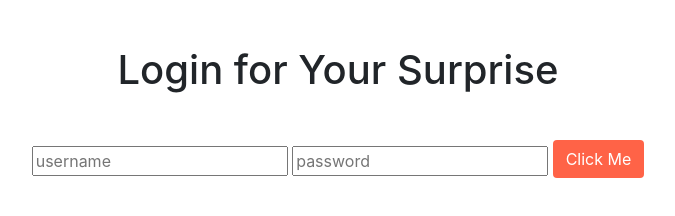
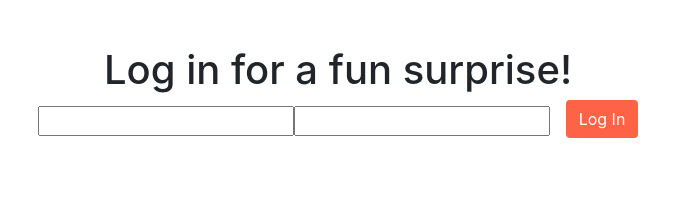
Before and after one commit to smontoro/register-login, a plain HTML site: page index.html in a window 1280 px wide. Shown: the whole page, without its empty margins (302-977 px from the left). Drawn offline with nearby package versions, Linux system fonts and the light colour scheme.

Commit message:
updated login function

```diff
--- a/index.html
+++ b/index.html
@@ -4,17 +4,17 @@
 	<link rel="stylesheet" type="text/css" href="css/main.css">
 	<link rel="stylesheet" href="https://maxcdn.bootstrapcdn.com/bootstrap/4.0.0-beta/css/bootstrap.min.css" integrity="sha384-/Y6pD6FV/Vv2HJnA6t+vslU6fwYXjCFtcEpHbNJ0lyAFsXTsjBbfaDjzALeQsN6M" crossorigin="anonymous">
 </head>
-<body>
+<body onload="login()">
 
 
 <div class="container text-center my-5" id="main">
-<h1 class="mb-5">Login for Your Surprise</h1>
-<form>
+<!--<h1 class="mb-5">Login for Your Surprise</h1>
+	<form>
 	<input id="username" placeholder="username">
 	<input id="password" placeholder="password">
 	<button type="button" onclick="checkInput()" class="btn mb-2 button-orange">Click Me
 	</button>
-</form>
+</form>-->
 </div>
 
 
--- a/js/main.js
+++ b/js/main.js
@@ -18,6 +18,34 @@ var user = [
 	}
 
 ]
+
+
+function login() {
+	var main = document.getElementById("main")
+	var h1Login = document.createElement("h1")
+	var h1LoginText = document.createTextNode("Log in for a fun surprise!")
+	var formLogin = document.createElement("form")
+	var inputUserLogin = document.createElement("input")
+		inputUserLogin.setAttribute("id", "username")
+	var inputPassLogin = document.createElement("input")
+		inputPassLogin.setAttribute("id", "password")
+	var buttonLogin = document.createElement("button")
+	var buttonLoginText = document.createTextNode("Log In")
+			buttonLogin.className = "btn button-orange mb-2 ml-3"
+			buttonLogin.setAttribute("type", "button")
+			buttonLogin.setAttribute("onclick", "checkInput()")
+
+	h1Login.appendChild(h1LoginText)
+	main.appendChild(h1Login)
+	main.appendChild(formLogin)
+	formLogin.appendChild(inputUserLogin)
+	formLogin.appendChild(inputPassLogin)
+	buttonLogin.appendChild(buttonLoginText)
+	formLogin.appendChild(buttonLogin)
+
+	return
+}
+
 
 
 function checkInput() {
@@ -63,7 +91,9 @@ function checkInput() {
 	}
 };
 
+
 function register() {
+
 	var usernameReg = document.getElementById("regUserInput").value
 	var passwordReg = document.getElementById("regPassInput").value
 	var newUser = {
@@ -82,7 +112,11 @@ function register() {
 
 	}
 
+
+
 	user.push(newUser)
 	alert("You are now registered. Please log in.")
+	document.getElementById('main').innerHTML = '';
+	login()
 
 };
```
